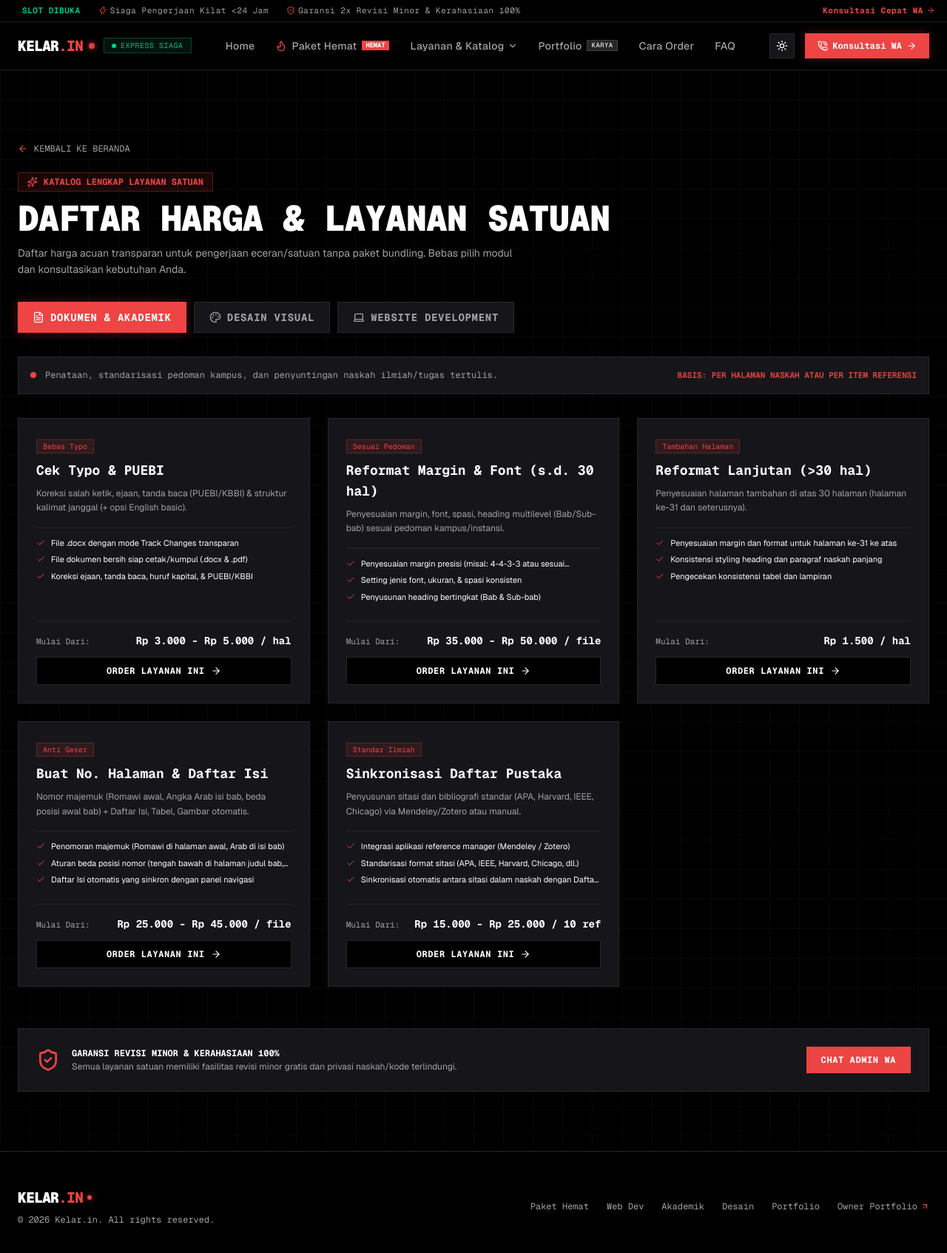
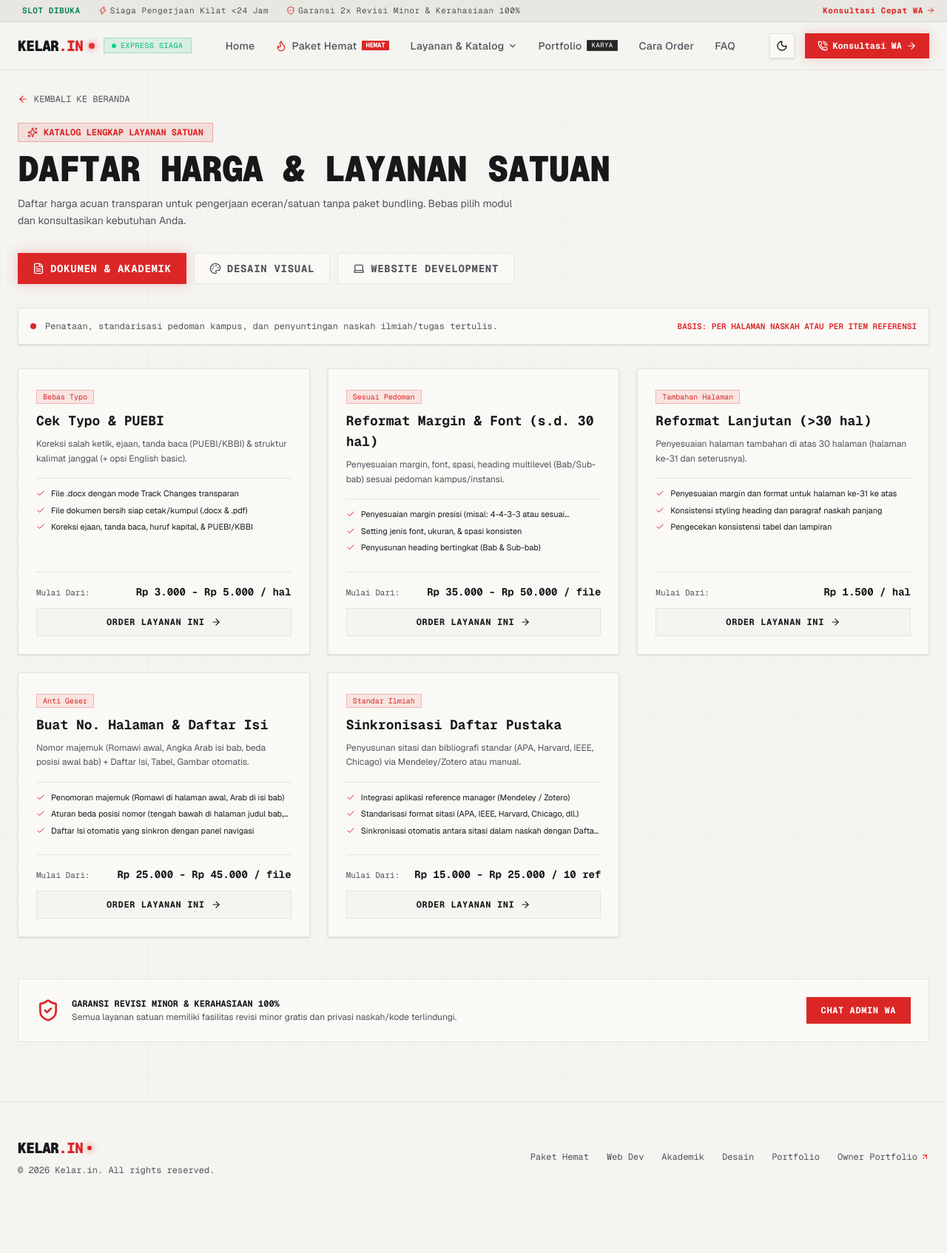
Before and after one commit to raflyrzp/kelarin, a Next.js app: page /katalog in a window 1280 px wide. Shown: the top 1694 px of the page at 74% size. After the commit the page ends 1638 px from the top, so only its background shows below. Built offline with nearby package versions, Linux system fonts and the light colour scheme.

Commit message:
optimize light mode theme, navbar layout, and smooth view transitions

```diff
--- a/src/app/globals.css
+++ b/src/app/globals.css
@@ -3,14 +3,14 @@
 @variant dark (&:where(.dark, .dark *));
 
 :root {
-  --background: #ffffff;
-  --foreground: #000000;
-  --card-bg: #ffffff;
-  --border-color: #e5e7eb;
-  --text-muted: #6b7280;
-  --grid-color: rgba(0, 0, 0, 0.04);
-  --color-brand-red: #ef4444;
-  --section-muted-bg: #f3f4f6;
+  --background: #f4f4f0;
+  --foreground: #18181b;
+  --card-bg: #faf9f6;
+  --border-color: #e5e4de;
+  --text-muted: #52525b;
+  --grid-color: rgba(0, 0, 0, 0.02);
+  --color-brand-red: #dc2626;
+  --section-muted-bg: #eae9e4;
 }
 
 .dark {
@@ -20,6 +20,7 @@
   --border-color: #27272a;
   --text-muted: #a1a1aa;
   --grid-color: rgba(255, 255, 255, 0.03);
+  --color-brand-red: #ef4444;
   --section-muted-bg: #0d0d0f;
 }
 
@@ -35,9 +36,37 @@
   --color-section-muted-bg: var(--section-muted-bg);
 }
 
-* {
+/* Circular View Transitions API reset & layering */
+::view-transition-old(root),
+::view-transition-new(root) {
+  animation: none;
+  mix-blend-mode: normal;
+}
+
+::view-transition-old(root) {
+  z-index: 1;
+}
+
+::view-transition-new(root) {
+  z-index: 9999;
+}
+
+/* Tone down Next.js dev indicator in light mode */
+:root:not(.dark) [data-nextjs-dev-indicator],
+:root:not(.dark) [data-next-badge],
+:root:not(.dark) nextjs-portal {
+  opacity: 0.6;
+  filter: invert(0.85) hue-rotate(180deg);
+}
+
+*,
+*::before,
+*::after {
   box-sizing: border-box;
   scroll-behavior: smooth;
+  transition-property: background-color, border-color, color, fill, stroke;
+  transition-duration: 280ms;
+  transition-timing-function: ease;
 }
 
 body {
--- a/src/app/katalog/page.tsx
+++ b/src/app/katalog/page.tsx
@@ -44,7 +44,7 @@ function KatalogContent() {
   const activePillar = pillars.find((p) => p.id === activeTab) || pillars[0];
 
   return (
-    <div className="min-h-screen pt-24 pb-20 relative overflow-hidden">
+    <div className="min-h-screen pt-6 sm:pt-8 pb-20 relative overflow-hidden">
       <div className="absolute inset-0 cyber-grid pointer-events-none z-0"></div>
 
       <div className="relative z-10 max-w-7xl mx-auto px-4 sm:px-6">
@@ -97,7 +97,7 @@ function KatalogContent() {
         </div>
 
         {/* Tab Tagline Header */}
-        <div className="mb-8 p-4 border border-border-color bg-card-bg flex flex-col sm:flex-row items-center justify-between gap-4">
+        <div className="mb-8 p-4 border border-border-color bg-card-bg shadow-sm flex flex-col sm:flex-row items-center justify-between gap-4">
           <div className="flex items-center gap-3">
             <span className="w-2 h-2 rounded-full bg-brand-red"></span>
             <span className="font-mono text-xs text-text-muted">{activePillar.tagline}</span>
@@ -112,7 +112,7 @@ function KatalogContent() {
           {activePillar.services.map((service) => (
             <div
               key={service.id}
-              className="border border-border-color bg-card-bg p-6 flex flex-col justify-between hover:border-brand-red/50 transition-all duration-200 group"
+              className="border border-border-color bg-card-bg shadow-sm p-6 flex flex-col justify-between hover:border-brand-red/50 transition-all duration-200 group"
             >
               <div>
                 {service.badge && (
--- a/src/app/layout.tsx
+++ b/src/app/layout.tsx
@@ -47,12 +47,32 @@ export default function RootLayout({
   return (
     <html
       lang="id"
-      className={`${geistSans.variable} ${geistMono.variable} h-full antialiased dark`}
-      style={{ colorScheme: "dark" }}
+      suppressHydrationWarning
+      className={`${geistSans.variable} ${geistMono.variable} h-full antialiased`}
     >
-      <body className="min-h-full flex flex-col bg-black text-white font-sans antialiased">
+      <head>
+        <script
+          dangerouslySetInnerHTML={{
+            __html: `
+              (function() {
+                try {
+                  var stored = localStorage.getItem('theme');
+                  if (stored === 'light') {
+                    document.documentElement.classList.remove('dark');
+                    document.documentElement.style.colorScheme = 'light';
+                  } else {
+                    document.documentElement.classList.add('dark');
+                    document.documentElement.style.colorScheme = 'dark';
+                  }
+                } catch (e) {}
+              })();
+            `,
+          }}
+        />
+      </head>
+      <body className="min-h-full flex flex-col bg-background text-foreground font-sans antialiased">
         <Navbar />
-        <main className="flex-grow flex flex-col">{children}</main>
+        <main className="flex-grow flex flex-col pt-[88px] sm:pt-[92px]">{children}</main>
         <Footer />
       </body>
     </html>
--- a/src/app/portfolio/page.tsx
+++ b/src/app/portfolio/page.tsx
@@ -211,7 +211,7 @@ export default function PortfolioPage() {
   }, [selectedCategory, searchQuery]);
 
   return (
-    <div className="min-h-screen pt-28 pb-24 relative overflow-hidden">
+    <div className="min-h-screen pt-6 sm:pt-8 pb-24 relative overflow-hidden">
       <div className="absolute inset-0 cyber-grid pointer-events-none z-0"></div>
 
       {/* Ambient background glows */}
@@ -308,7 +308,7 @@ export default function PortfolioPage() {
               return (
                 <div
                   key={project.id}
-                  className="border border-border-color bg-card-bg flex flex-col justify-between group hover:border-brand-red/60 transition-all duration-300"
+                  className="border border-border-color bg-card-bg shadow-sm flex flex-col justify-between group hover:border-brand-red/60 transition-all duration-300"
                 >
                   <div>
                     {/* Placeholder Preview Screen (Cyber High-Tech Canvas/Terminal) */}
--- a/src/components/Navbar.tsx
+++ b/src/components/Navbar.tsx
@@ -65,20 +65,20 @@ export default function Navbar() {
   const whatsappDirectUrl = getWhatsAppLink("general", "Konsultasi Layanan Kelar.in");
 
   return (
-    <header className="sticky top-0 z-50 w-full transition-all duration-300">
+    <header className="fixed top-0 left-0 w-full z-50 transition-all duration-300">
       {/* 1. TOP ANNOUNCEMENT / SOCIAL PROOF TICKER */}
-      <div className="w-full bg-black text-neutral-300 border-b border-neutral-800/80 py-1.5 px-4 text-[11px] font-mono tracking-wider overflow-hidden">
+      <div className="w-full bg-[#E8E7E1] dark:bg-neutral-950 text-neutral-800 dark:text-neutral-300 border-b border-[#D8D7D0] dark:border-neutral-800 py-1.5 px-4 text-[11px] font-mono tracking-wider overflow-hidden">
         <div className="max-w-7xl mx-auto flex items-center justify-between">
           <div className="flex items-center gap-4 md:gap-6 truncate">
-            <span className="inline-flex items-center gap-1.5 text-emerald-400 font-semibold shrink-0">
-              <span className="w-2 h-2 rounded-full bg-emerald-500 animate-ping"></span>
+            <span className="inline-flex items-center gap-1.5 text-emerald-700 dark:text-emerald-400 font-semibold shrink-0">
+              <span className="w-2 h-2 rounded-full bg-emerald-600 dark:bg-emerald-500 animate-ping"></span>
               SLOT DIBUKA
             </span>
-            <span className="hidden sm:inline-flex items-center gap-1 text-neutral-400 truncate">
+            <span className="hidden sm:inline-flex items-center gap-1 text-neutral-600 dark:text-neutral-400 truncate">
               <Zap className="w-3 h-3 text-brand-red shrink-0" />
               Siaga Pengerjaan Kilat &lt;24 Jam
             </span>
-            <span className="hidden md:inline-flex items-center gap-1 text-neutral-400 truncate">
+            <span className="hidden md:inline-flex items-center gap-1 text-neutral-600 dark:text-neutral-400 truncate">
               <ShieldCheck className="w-3 h-3 text-brand-red shrink-0" />
               Garansi 2x Revisi Minor & Kerahasiaan 100%
             </span>
@@ -88,7 +88,7 @@ export default function Navbar() {
             href={whatsappDirectUrl}
             target="_blank"
             rel="noopener noreferrer"
-            className="inline-flex items-center gap-1 text-brand-red hover:text-white transition-colors ml-auto shrink-0 font-bold"
+            className="inline-flex items-center gap-1 text-brand-red hover:text-neutral-950 dark:hover:text-white transition-colors ml-auto shrink-0 font-bold"
           >
             <span>Konsultasi Cepat WA</span>
             <ArrowRight className="w-3 h-3" />
@@ -98,7 +98,7 @@ export default function Navbar() {
 
       {/* 2. MAIN NAVBAR BAR */}
       <div
-        className={`backdrop-blur-md transition-colors duration-300 border-b border-border-color/70 ${scrolled ? "bg-background/90 shadow-sm" : "bg-background/70"
+        className={`backdrop-blur-md transition-colors duration-300 border-b border-border-color ${scrolled ? "bg-background/95 shadow-sm" : "bg-background/85"
           }`}
       >
         <div className="max-w-7xl mx-auto px-4 sm:px-6 h-16 flex items-center justify-between gap-4">
@@ -132,7 +132,7 @@ export default function Navbar() {
             </Link>
 
             {/* Core Offer Anchor: Paket Hemat with Flame */}
-            <a
+            <Link
               href="/#paket-hemat"
               onClick={(e) => handleNavClick(e, "paket-hemat")}
               className="group relative inline-flex items-center gap-1.5 text-sm font-medium tracking-wide text-text-muted hover:text-foreground transition-colors duration-200"
@@ -142,7 +142,7 @@ export default function Navbar() {
               <span className="px-1.5 py-0.2 bg-brand-red text-white text-[9px] font-mono font-bold tracking-tight uppercase">
                 HEMAT
               </span>
-            </a>
+            </Link>
 
             {/* Rich Services Dropdown (Mega Menu Style) */}
             <DropdownMenu.Root>
@@ -269,22 +269,22 @@ export default function Navbar() {
             </Link>
 
             {/* Cara Order */}
-            <a
+            <Link
               href="/#cara-order"
               onClick={(e) => handleNavClick(e, "cara-order")}
               className="text-sm font-medium tracking-wide text-text-muted hover:text-foreground transition-colors duration-200"
             >
               Cara Order
-            </a>
+            </Link>
 
             {/* FAQ */}
-            <a
+            <Link
               href="/#faq"
               onClick={(e) => handleNavClick(e, "faq")}
               className="text-sm font-medium tracking-wide text-text-muted hover:text-foreground transition-colors duration-200"
             >
               FAQ
-            </a>
+            </Link>
           </nav>
 
           {/* Right Section CTA & Theme Controls */}
@@ -374,7 +374,7 @@ export default function Navbar() {
               01. Home
             </Link>
 
-            <a
+            <Link
               href="/#paket-hemat"
               onClick={(e) => handleNavClick(e, "paket-hemat")}
               className="flex items-center justify-between px-3 py-2 border border-brand-red/50 bg-brand-red/5 text-foreground hover:bg-brand-red/10 transition-colors font-bold"
@@ -386,7 +386,7 @@ export default function Navbar() {
               <span className="px-1.5 py-0.5 bg-brand-red text-white text-[9px] font-mono">
                 VALUE
               </span>
-            </a>
+            </Link>
 
             {/* Service Subsections */}
             <div className="pt-2">
@@ -443,29 +443,29 @@ export default function Navbar() {
               <span className="text-[10px] font-mono text-brand-red font-bold">KARYA</span>
             </Link>
 
-            <a
+            <Link
               href="/#cara-order"
               onClick={(e) => handleNavClick(e, "cara-order")}
               className="px-3 py-2 border border-border-color text-foreground hover:border-brand-red/50 transition-colors"
             >
               04. Cara Order
-            </a>
+            </Link>
 
-            <a
+            <Link
               href="/#faq"
               onClick={(e) => handleNavClick(e, "faq")}
               className="px-3 py-2 border border-border-color text-foreground hover:border-brand-red/50 transition-colors"
             >
               05. FAQ & Garansi
-            </a>
+            </Link>
 
-            <a
+            <Link
               href="/#contact"
               onClick={(e) => handleNavClick(e, "contact")}
               className="px-3 py-2 border border-border-color text-foreground hover:border-brand-red/50 transition-colors"
             >
               06. Hubungi Kami
-            </a>
+            </Link>
           </div>
         </div>
 
--- a/src/components/ThemeToggle.tsx
+++ b/src/components/ThemeToggle.tsx
@@ -7,39 +7,75 @@ export default function ThemeToggle() {
   const [theme, setTheme] = useState<"light" | "dark">("dark");
 
   useEffect(() => {
-    // Determine initial theme
-    const stored = localStorage.getItem("theme");
-    if (stored === "light" || stored === "dark") {
-      setTheme(stored);
-      if (stored === "dark") {
+    // Sync React state directly with the documentElement already initialized by the head script
+    const isDark = document.documentElement.classList.contains("dark");
+    setTheme(isDark ? "dark" : "light");
+  }, []);
+
+  const toggleTheme = (e: React.MouseEvent<HTMLButtonElement>) => {
+    const nextTheme = theme === "dark" ? "light" : "dark";
+
+    const updateDOM = () => {
+      if (nextTheme === "dark") {
         document.documentElement.classList.add("dark");
+        document.documentElement.style.colorScheme = "dark";
       } else {
         document.documentElement.classList.remove("dark");
+        document.documentElement.style.colorScheme = "light";
       }
-    } else {
-      // Default to dark mode for Kelar.in cyberpunk aesthetic
-      document.documentElement.classList.add("dark");
-      localStorage.setItem("theme", "dark");
-      setTheme("dark");
+      localStorage.setItem("theme", nextTheme);
+      setTheme(nextTheme);
+    };
+
+    // Graceful fallback if View Transitions API is not supported or reduced motion is preferred
+    const hasViewTransition =
+      typeof document !== "undefined" &&
+      "startViewTransition" in document &&
+      !window.matchMedia("(prefers-reduced-motion: reduce)").matches;
+
+    if (!hasViewTransition) {
+      updateDOM();
+      return;
     }
-  }, []);
 
-  const toggleTheme = () => {
-    if (theme === "dark") {
-      document.documentElement.classList.remove("dark");
-      localStorage.setItem("theme", "light");
-      setTheme("light");
-    } else {
-      document.documentElement.classList.add("dark");
-      localStorage.setItem("theme", "dark");
-      setTheme("dark");
-    }
+    const rect = e.currentTarget.getBoundingClientRect();
+    const x = e.clientX || rect.left + rect.width / 2;
+    const y = e.clientY || rect.top + rect.height / 2;
+
+    const endRadius = Math.hypot(
+      Math.max(x, window.innerWidth - x),
+      Math.max(y, window.innerHeight - y)
+    );
+
+    const doc = document as Document & {
+      startViewTransition: (callback: () => void) => { ready: Promise<void> };
+    };
+
+    const transition = doc.startViewTransition(() => {
+      updateDOM();
+    });
+
+    transition.ready.then(() => {
+      document.documentElement.animate(
+        {
+          clipPath: [
+            `circle(0px at ${x}px ${y}px)`,
+            `circle(${endRadius}px at ${x}px ${y}px)`,
+          ],
+        },
+        {
+          duration: 400,
+          easing: "ease-out",
+          pseudoElement: "::view-transition-new(root)",
+        }
+      );
+    });
   };
 
   return (
     <button
       onClick={toggleTheme}
-      className="p-2 border border-border-color hover:border-brand-red bg-card-bg text-foreground hover:text-brand-red transition-all duration-200 cursor-pointer focus:outline-none flex items-center justify-center"
+      className="p-2 border border-border-color hover:border-brand-red bg-card-bg text-foreground hover:text-brand-red shadow-sm transition-all duration-200 cursor-pointer focus:outline-none flex items-center justify-center"
       aria-label="Toggle Theme"
     >
       {theme === "dark" ? <Sun className="w-4 h-4" /> : <Moon className="w-4 h-4" />}
```
Also changed, not shown: src/app/page.tsx (+9 -9 lines), src/components/BeforeAfterSlider.tsx (+27 -27 lines).
